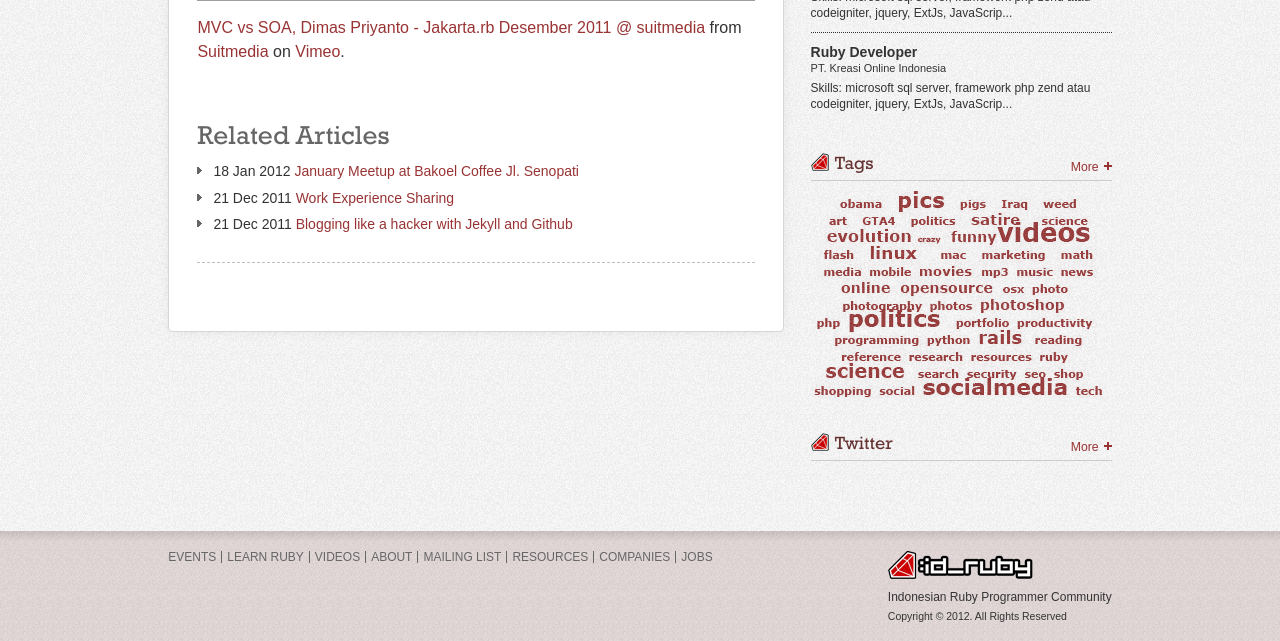
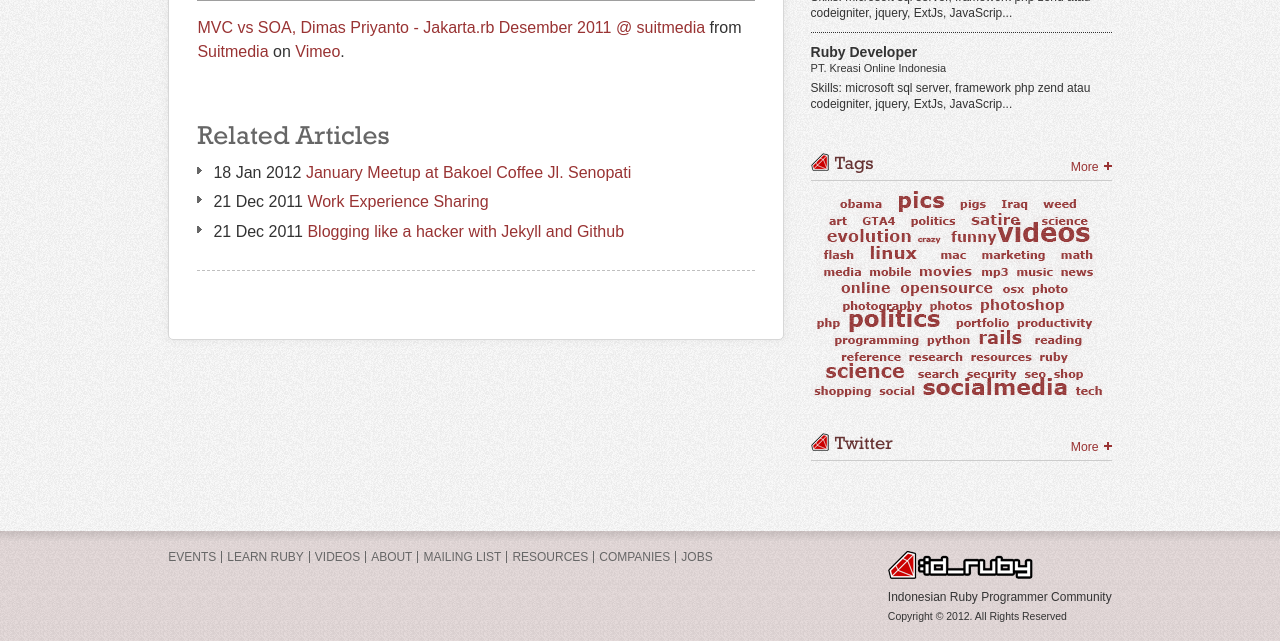
Before and after one commit to id-ruby/id-ruby.github.com, a Jekyll site: the page built from videos/_posts/2011-12-21-mvc-vs-soa.html, in a window 1280 px wide. Shown: the part 573-1214 px from the top of the page. Built offline with Jekyll 4.4.1, drawn with Linux system fonts in a browser that asks for light colours; nearby versions of some CDN libraries; comment, search, counter and statistics services are not loaded.

Commit message:
update related article font size

```diff
--- a/css/main.css
+++ b/css/main.css
@@ -487,6 +487,10 @@ nav[role="navigation"] .active a {
 	padding: 20px 0 0;
 }
 
+.post-full h3 {
+	font-size: ;
+}
+
 .related-post {
 	padding: 20px 4.57516339869281%;
 }
@@ -499,6 +503,7 @@ nav[role="navigation"] .active a {
 
 .related-post li {
 	background: url(/images/ico-arrow.png) no-repeat 0 5px;
+	font-size: 1.143em;
 	padding: 0 0 8px 16px;
 }
 
@@ -644,6 +649,7 @@ nav[role="navigation"] .active a {
 
 /* disqus */
 
+div#comment,
 .dsq-mobile .dsq-comment-text {
 	font-size: 1.143em !Important;
 }
```
